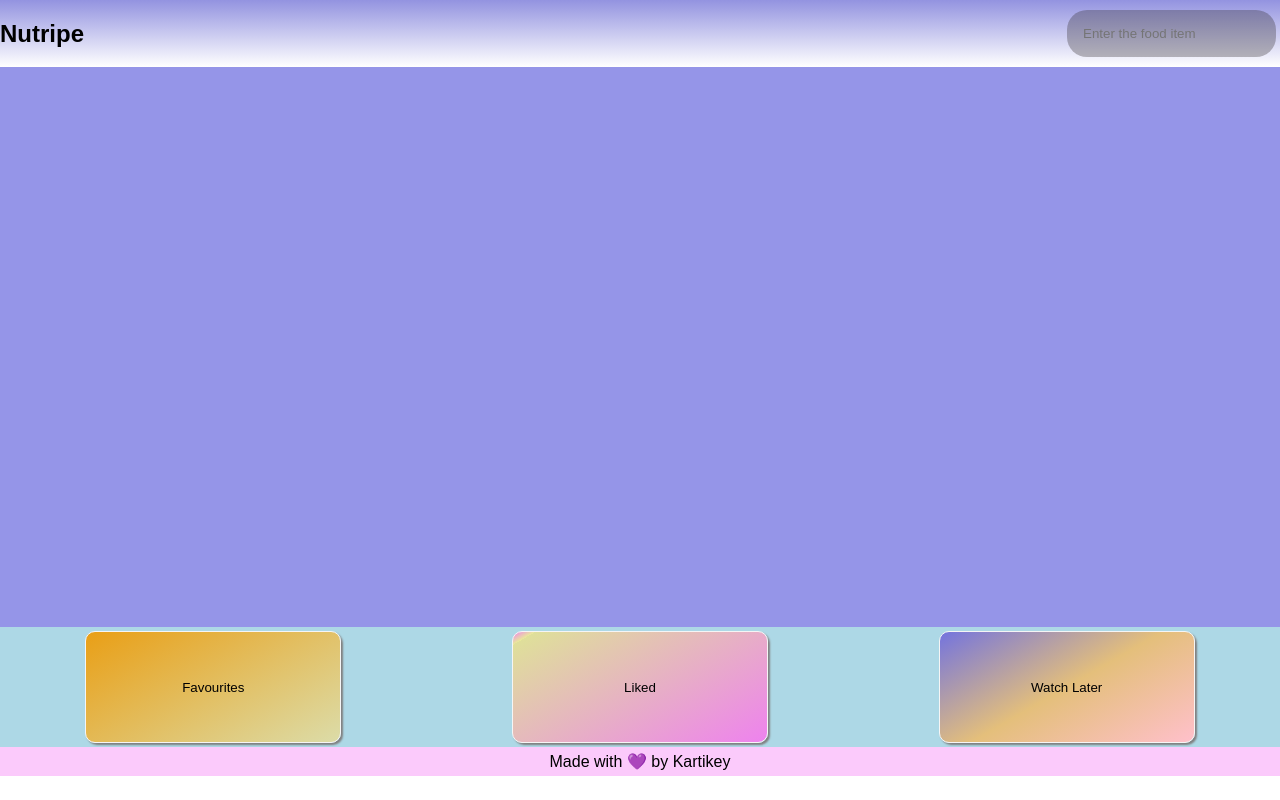
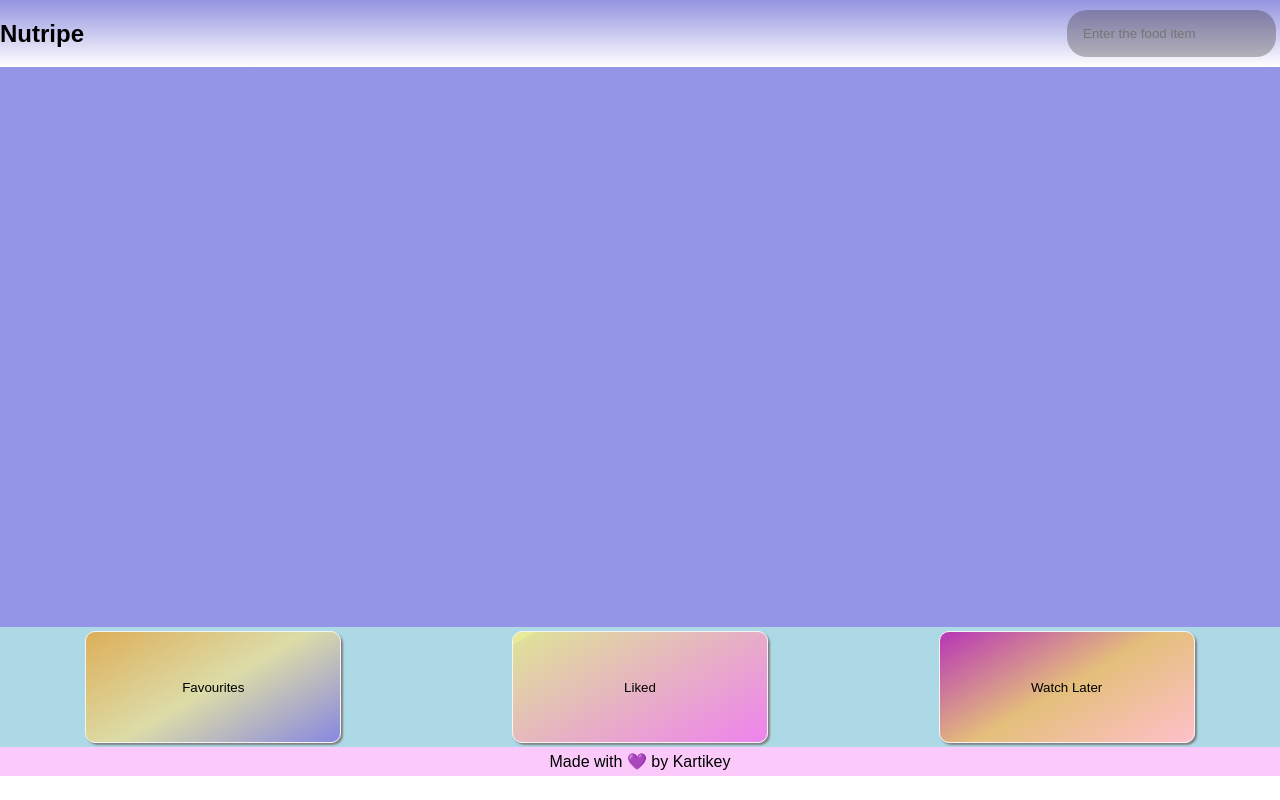
Before and after one commit to oracularzebra/nutripe, a React (Create React App) app: page / in a window 1280 px wide. Built offline with nearby package versions, Linux system fonts and the light colour scheme.

Commit message:
Altered the background color of the buttons

```diff
--- a/package.json
+++ b/package.json
@@ -3,7 +3,6 @@
   "version": "0.1.0",
   "private": true,
   "dependencies": {
-    "@mui/icons-material": "^5.6.2",
     "@testing-library/jest-dom": "^5.16.4",
     "@testing-library/react": "^13.1.1",
     "@testing-library/user-event": "^13.5.0",
--- a/src/components/header/header.js
+++ b/src/components/header/header.js
@@ -1,7 +1,6 @@
 import "./header.css";
 import React from "react";
 import { useRef } from "react";
-// import SearchIcon from '@mui/icons-material/Search';
 
 const Header = ({ handleSubmit, value, setValue }) => {
   const ref = useRef(null);
@@ -20,7 +19,6 @@ const Header = ({ handleSubmit, value, setValue }) => {
             type="text"
             placeholder="Enter the food item"
           />
-          {/* <SearchIcon id="searchButton" onClick={() => ref.current.focus()}/> */}
         </label>
       </form>
     </div>
--- a/src/components/homePage/home.css
+++ b/src/components/homePage/home.css
@@ -27,15 +27,13 @@
   box-shadow: 2px 2px 2px grey;
   color: black;
   outline: none;
-
 }
 #favouritesButton {
-  background: linear-gradient(150deg, rgb(233, 159, 22), rgb(220, 220, 168));
+  background: linear-gradient(150deg, rgb(221, 175, 89), rgb(220, 220, 168), rgb(135, 135, 225));
 }
 #likedButton {
   background: linear-gradient(
     150deg,
-    violet,
     rgb(233, 233, 154) 5%,
     rgb(213, 94, 94),
     rgb(223, 223, 154) 5%,
@@ -45,7 +43,7 @@
 #watchLaterButton {
   background: linear-gradient(
     150deg,
-    rgb(116, 116, 222),
+    rgb(183, 54, 183),
     rgb(228, 191, 123),
     pink
   );
```
